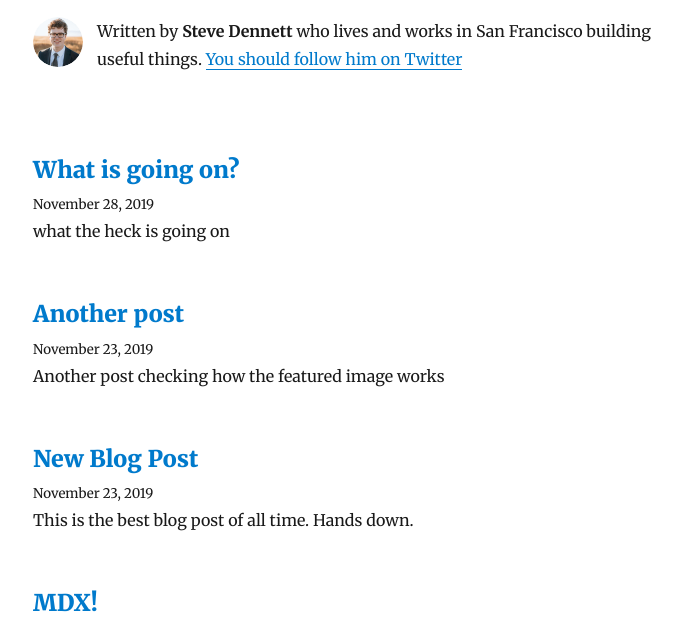
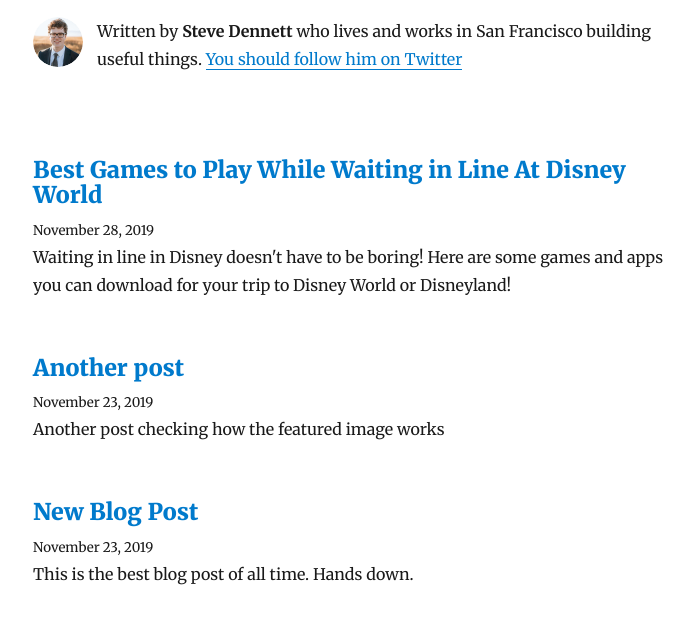
Before and after one commit to sdennett55/disney-toolkit, a Gatsby site: page /blog/ in a window 1280 px wide. Shown: the part 137-764 px from the top of the page, without its empty margins (292-986 px from the left). Built offline with nearby package versions, Linux system fonts and the light colour scheme; Gatsby itself is replaced by a stand-in of ours; some packages are replaced by stand-ins of ours.

Commit message:
Update Blog “what-is-going-on”

```diff
--- a/content/blog/what-is-going-on.md
+++ b/content/blog/what-is-going-on.md
@@ -1,8 +1,10 @@
 ---
-path: what-is-going-on
+path: waiting-in-line-disney-games
 date: 2019-11-28T00:03:53.443Z
-title: What is going on?
-description: what the heck is going on
-thumbnail: /assets/disney_toolkit_logo.png
+title: Best Games to Play While Waiting in Line At Disney World
+description: >-
+  Waiting in line in Disney doesn't have to be boring! Here are some games and
+  apps you can download for your trip to Disney World or Disneyland!
+thumbnail: /assets/disney_wait_up_game.png
 ---
 please work thumbnail
```
